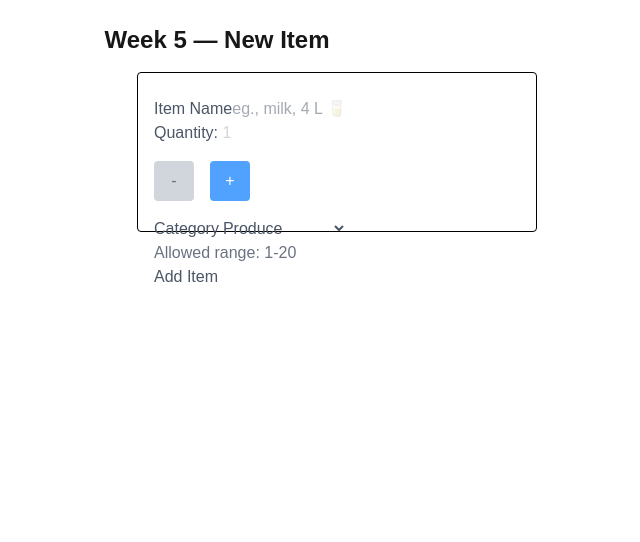
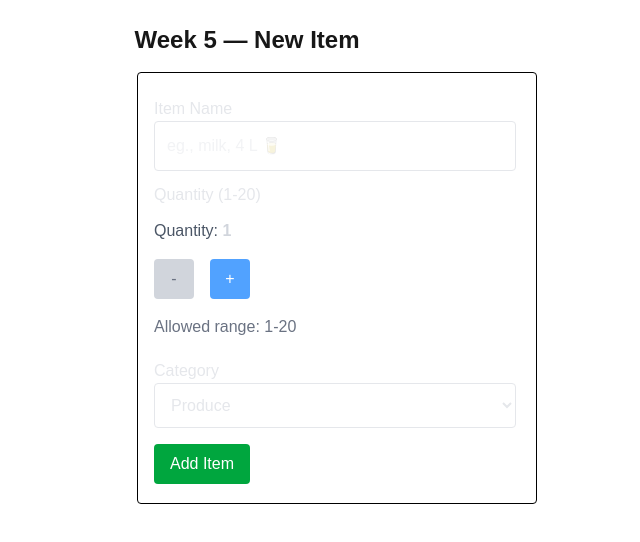
Before and after one commit to usman1736/cprg306-assignments, a Next.js app: page /week-5 in a window 1280 px wide. Shown: the top 542 px of the page, without its empty margins (323-963 px from the left). Built offline with nearby package versions, Linux system fonts and the light colour scheme.

Commit message:
tailwind css

```diff
--- a/app/week-5/new-items.js
+++ b/app/week-5/new-items.js
@@ -13,24 +13,27 @@ export default function NewItems() {
       quantity: quantity,
       category: category,
     };
-    console.log(item);
+    console.log("New Item: ", item);
     alert(`Item: ${name}
-      Quantity: ${quantity}
-      Category: ${category}`);
+Quantity: ${quantity}
+Category: ${category}`);
     setName("");
     setQuantity(1);
     setCategory("produce");
   }
   return (
     <div>
-      <header className="text-2xl flex justify-center mr-50 font-bold mt-6">
+      <header className="text-2xl flex justify-center mr-35 font-bold mt-6">
         <h1>Week 5 — New Item</h1>
       </header>
       <section className="flex flex-row justify-center">
-        <div className="ml-10 border-1 border-black bg-white text-gray-600 pt-6 pb-4 pl-4 mt-4 rounded-sm w-100 h-40">
+        <div className="ml-10 border-1 border-black bg-white text-gray-600 pt-6 pb-4 pl-4 mt-4 rounded-sm w-100 h-108 pr-5">
           <form onSubmit={(event) => handleSubmit(event)}>
-            <label htmlFor="name">Item Name</label>
+            <label className="text-gray-200" htmlFor="name">
+              Item Name
+            </label>
             <input
+              className="block border-1 border-gray-200 rounded-sm w-full p-3 text-gray-200"
               type="text"
               required
               id="name"
@@ -38,8 +41,10 @@ export default function NewItems() {
               onChange={(event) => setName(event.target.value)}
               placeholder="eg., milk, 4 L 🥛"
             />
+            <p className="my-3 text-gray-200">Quantity (1-20)</p>
             <p>
-              Quantity: <span className="text-gray-300">{quantity}</span>
+              Quantity:{" "}
+              <span className="text-gray-300 font-bold">{quantity}</span>
             </p>
             <div className="flex gap-4 mt-4 mb-4">
               <div className="flex flex-row justify-center items-center bg-gray-300 p-4 rounded-sm w-10 h-10">
@@ -70,8 +75,12 @@ export default function NewItems() {
                 </button>
               </div>
             </div>
-            <label htmlFor="category">Category</label>
+            <p className="text-gray-500 mb-5">Allowed range: 1-20</p>
+            <label className="text-gray-200" htmlFor="category">
+              Category
+            </label>
             <select
+              className="block border-1 border-gray-200 rounded-sm w-full p-3 text-gray-200 mb-2"
               id="category"
               onChange={(event) => setCategory(event.target.value)}
               value={category}
@@ -88,8 +97,12 @@ export default function NewItems() {
               <option value="household">Household</option>
               <option value="other">Other</option>
             </select>
-            <p className="text-gray-500">Allowed range: 1-20</p>
-            <button type="submit">Add Item</button>
+            <button
+              className="bg-green-600 text-white py-2 px-4 rounded-sm mt-2"
+              type="submit"
+            >
+              Add Item
+            </button>
           </form>
         </div>
       </section>
```
